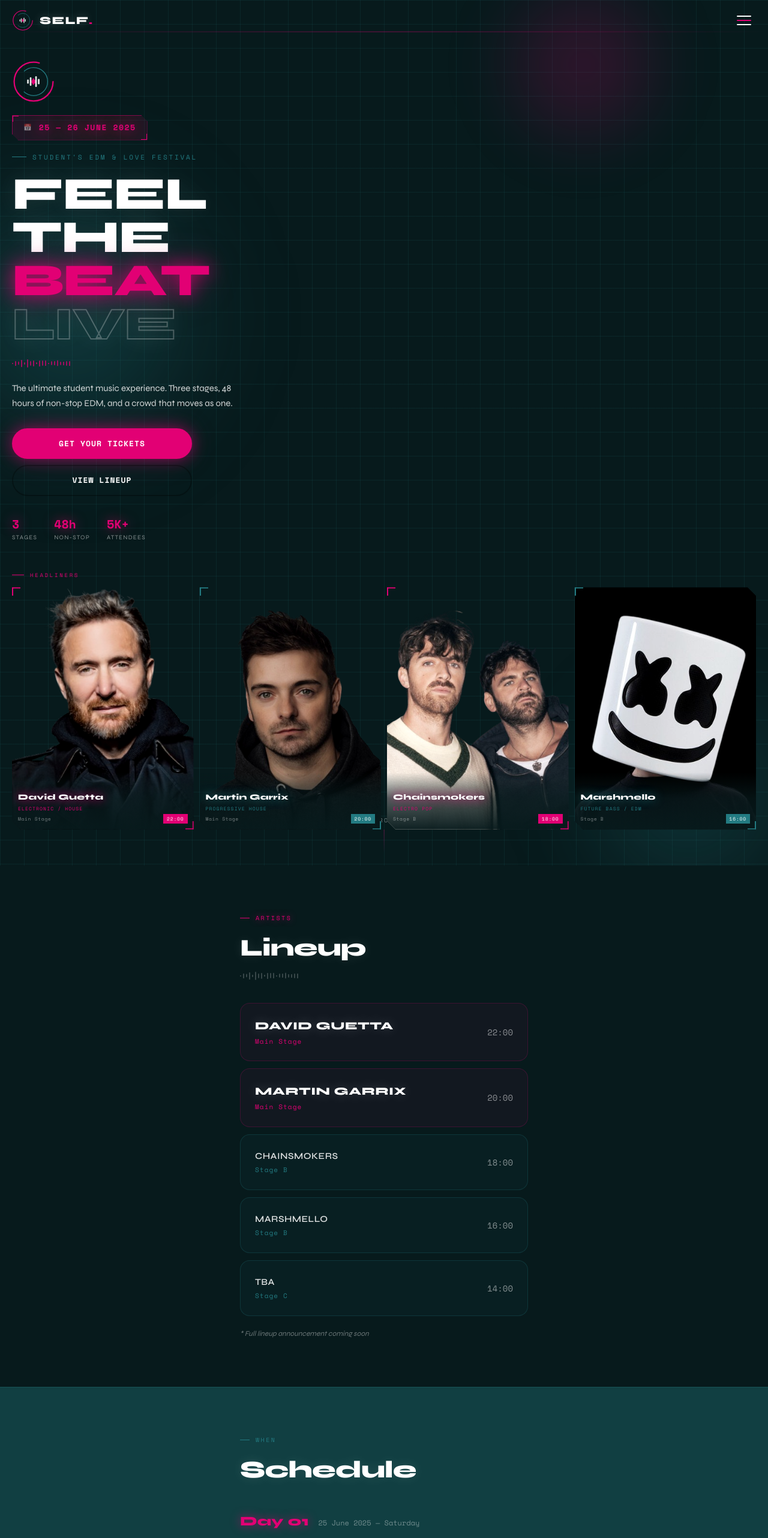
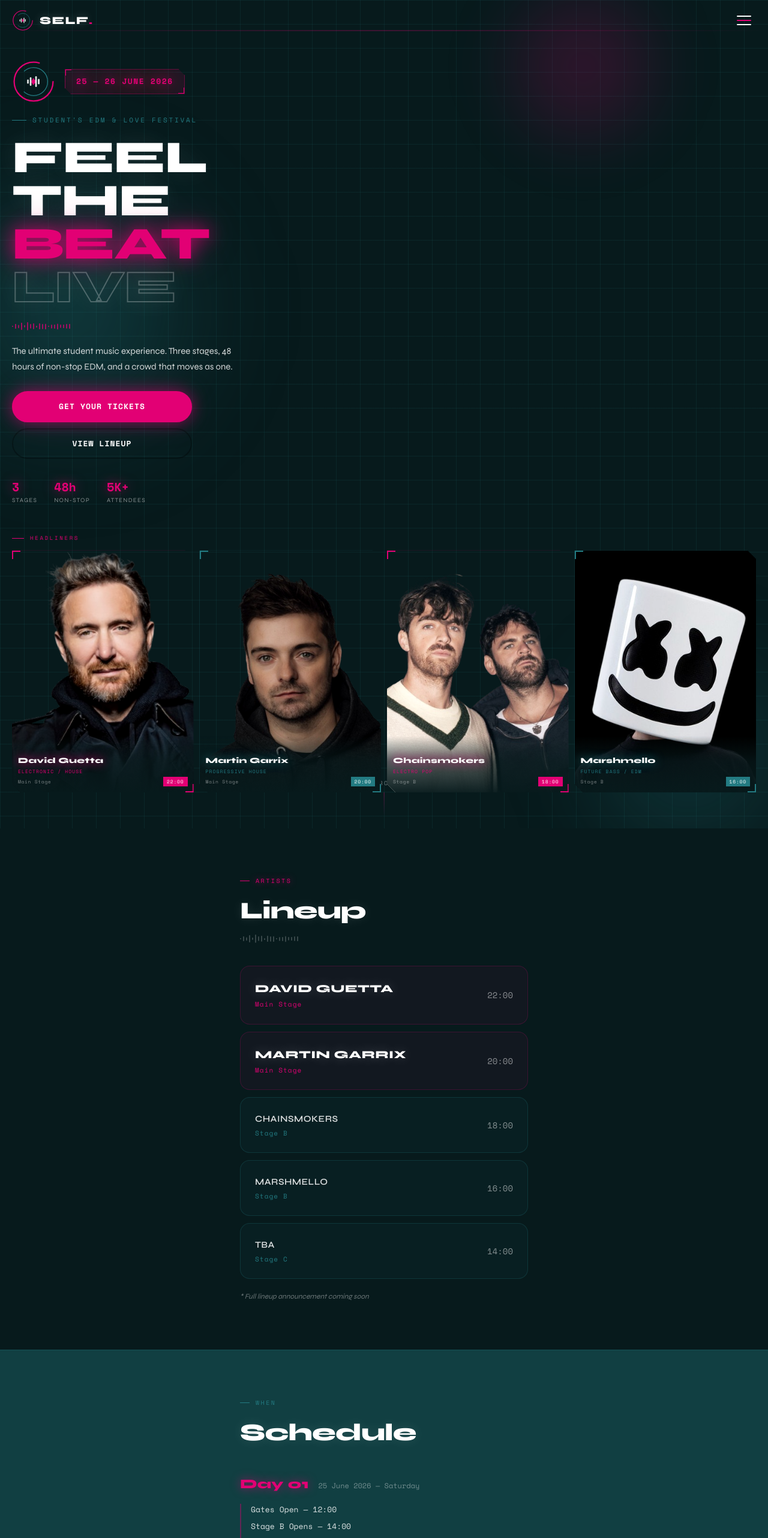
Before and after one commit to Yashioru/SP, a Next.js app: page / in a window 1280 px wide. Shown: the top 2564 px of the page at 60% size. Built offline with nearby package versions, Linux system fonts and the light colour scheme.

Commit message:
Add files via upload

```diff
--- a/app/page.tsx
+++ b/app/page.tsx
@@ -127,11 +127,10 @@
 
           {/* TEXT BLOCK */}
           <div style={{ maxWidth:480, marginBottom:48 }}>
-            <div className="fade1" style={{ marginBottom:20 }}>
+            <div className="fade1" style={{ marginBottom:20, display:"flex", alignItems:"center", gap:16, flexWrap:"wrap" }}>
               <SelfLogo size={72} />
-            </div>
               {/* DATE BADGE */}
-            <div className="fade1" style={{ marginBottom:20, display:"inline-flex", alignItems:"center", gap:12,
+              <div style={{ display:"inline-flex", alignItems:"center", gap:12,
                 background:"rgba(226,0,116,0.12)", border:"1px solid rgba(226,0,116,0.5)",
                 clipPath:"polygon(0 0, calc(100% - 10px) 0, 100% 10px, 100% 100%, 10px 100%, 0 calc(100% - 10px))",
                 padding:"10px 18px", position:"relative" }}>
@@ -139,10 +138,10 @@
                 <div style={{ position:"absolute", top:0, left:0, width:1, height:10, background:"#E20074" }} />
                 <div style={{ position:"absolute", bottom:0, right:0, width:10, height:1, background:"#E20074" }} />
                 <div style={{ position:"absolute", bottom:0, right:0, width:1, height:10, background:"#E20074" }} />
-              <span style={{ fontSize:11, color:"rgba(255,255,255,0.5)" }}>📅</span>
                 <span className="mono" style={{ fontSize:13, fontWeight:700, color:"#E20074",
                   textShadow:"0 0 20px rgba(226,0,116,0.9), 0 0 40px rgba(226,0,116,0.5)",
-                letterSpacing:"0.12em" }}>25 — 26 JUNE 2025</span>
+                  letterSpacing:"0.12em" }}>25 — 26 JUNE 2026</span>
+              </div>
             </div>
             <div className="fade1" style={{ display:"flex", alignItems:"center", gap:10, marginBottom:18 }}>
               <div style={{ width:24, height:1, background:"#237b82" }} />
@@ -269,8 +268,8 @@
           </div>
           <h2 style={{ fontSize:40, fontWeight:800, marginBottom:40, letterSpacing:"-0.02em", textShadow:"0 0 20px rgba(255,255,255,0.1)" }}>Schedule</h2>
           {[
-            {day:"Day 01",date:"25 June 2025 — Saturday",events:["Gates Open — 12:00","Stage B Opens — 14:00","Main Stage — 18:00","Headliner — 22:00"]},
-            {day:"Day 02",date:"26 June 2025 — Sunday",events:["Gates Open — 12:00","Stage C Opens — 13:00","Stage B — 16:00","Closing Act — 23:00"]},
+            {day:"Day 01",date:"25 June 2026 — Saturday",events:["Gates Open — 12:00","Stage B Opens — 14:00","Main Stage — 18:00","Headliner — 22:00"]},
+            {day:"Day 02",date:"26 June 2026 — Sunday",events:["Gates Open — 12:00","Stage C Opens — 13:00","Stage B — 16:00","Closing Act — 23:00"]},
           ].map(({day,date,events})=>(
             <div key={day} style={{ marginBottom:32 }}>
               <div style={{ display:"flex", alignItems:"baseline", gap:16, marginBottom:16 }}>
@@ -295,7 +294,7 @@
           <h2 style={{ fontSize:40, fontWeight:800, marginBottom:24, letterSpacing:"-0.02em", textShadow:"0 0 20px rgba(255,255,255,0.1)" }}>Location</h2>
           <div style={{ border:"1px solid rgba(226,0,116,0.25)", borderRadius:20, padding:"28px", background:"rgba(226,0,116,0.04)", marginBottom:24 }}>
             <div style={{ fontSize:20, fontWeight:800, marginBottom:8 }}>Máchovo jezero</div>
-            <div className="mono" style={{ fontSize:12, color:"rgba(255,255,255,0.5)", lineHeight:1.8 }}>Czech Republic<br/>25 — 26 June 2025</div>
+            <div className="mono" style={{ fontSize:12, color:"rgba(255,255,255,0.5)", lineHeight:1.8 }}>Czech Republic<br/>25 — 26 June 2026</div>
           </div>
           <div style={{ display:"grid", gridTemplateColumns:"1fr 1fr", gap:12 }}>
             {[["🎪","3 Stages"],["🎧","Pro Sound"],["💡","Light Show"],["🍔","Food Zone"]].map(([icon,label])=>(
```
Lines whose indentation alone changed are shown as unchanged.
